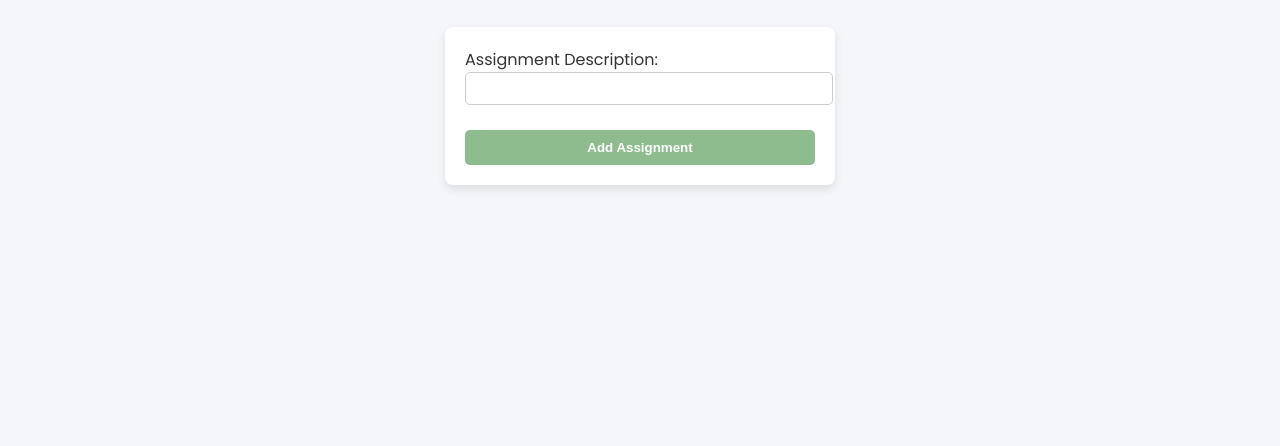
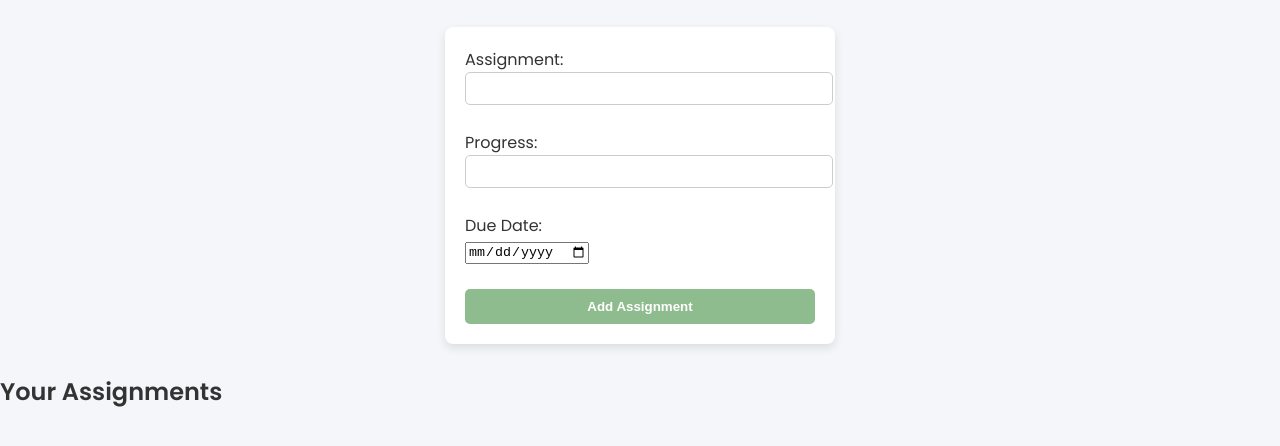
Before and after one commit to laurenseperac-blip/Web-and-Database-Programming, a website: page public/assignments.html in a window 1280 px wide. Shown: the part 182-628 px from the top of the page. Drawn offline with Linux system fonts and the light colour scheme.

Commit message:
fix image and label

```diff
--- a/public/assignments.html
+++ b/public/assignments.html
@@ -15,18 +15,29 @@
 
     <h1>Create Assignment</h1>
 
-    <img src="images/studying_image.jpg"
+    <img src="images/student_studying.jpg"
         alt="Student studying"
         class="planner-image">
 
     <form id="assignmentForm">
-        <label for="assignment">Assignment Description:</label><br>
+
+    <label>Assignment:</label><br>
         <input type="text" id="assignment" name="assignment"><br><br>
+
+        <label>Progress:</label><br>
+        <input type="text" id="progress"><br><br>
+
+        <label>Due Date:</label><br>
+        <input type="date" id="due_date"><br><br>
 
         <input type="submit" value="Add Assignment">
     </form>
 
-    <script src="assignment.js"></script>
+    <h2>Your Assignments</h2>
+
+    <ul id="assignmentList"></ul>
+
+    <script src="scripts/assignment.js"></script>
 
 </body>
 </html>
```
